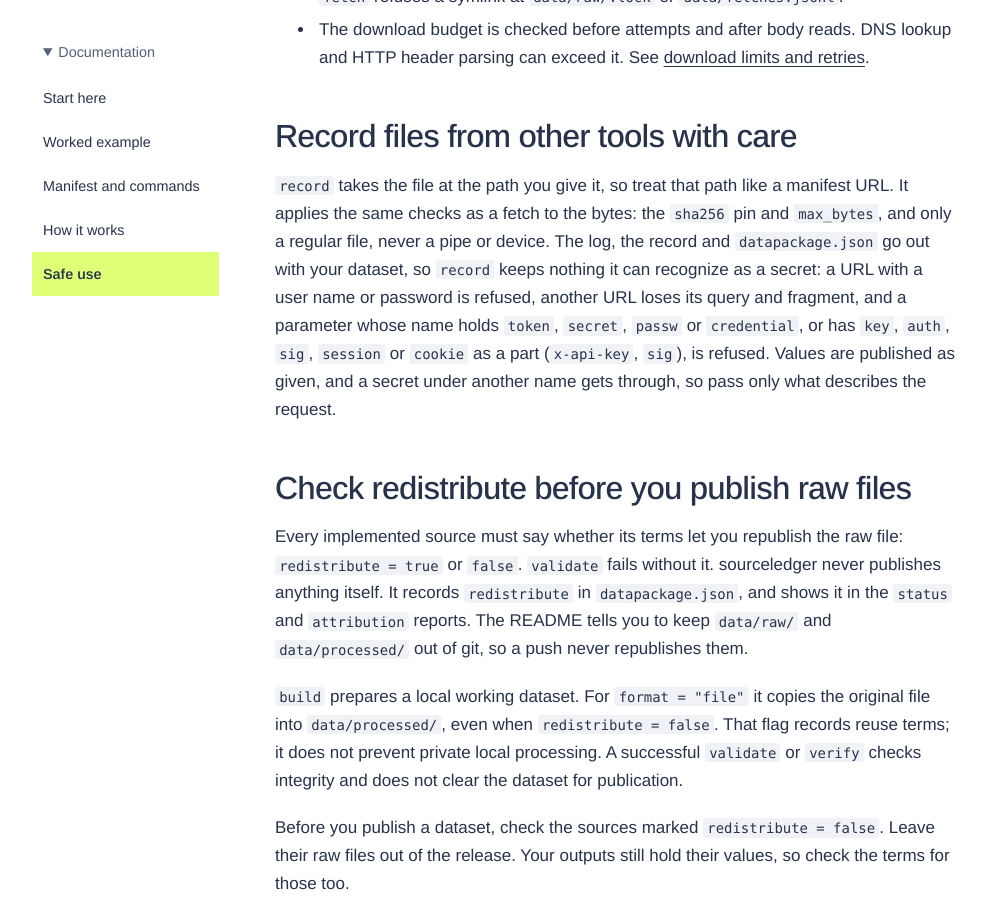
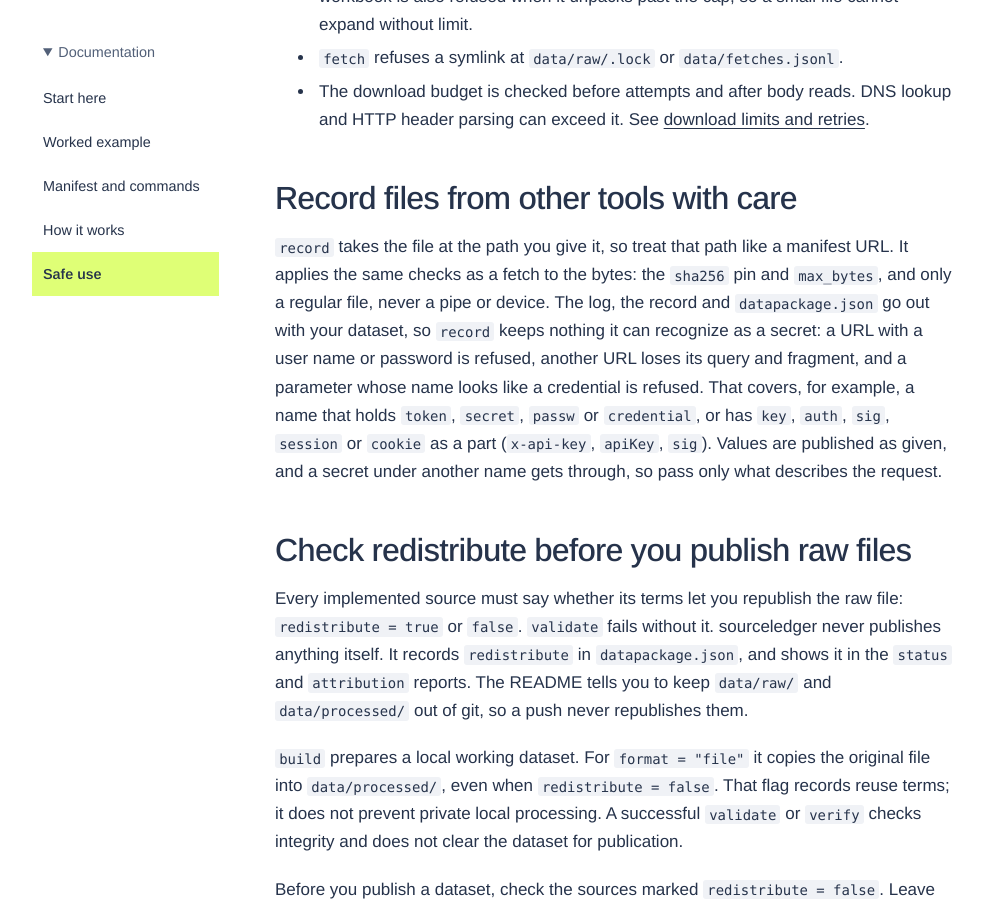
Before and after one commit to simonvanlierde/sourceledger, a Jekyll site: the page built from docs/secure-use.md, in a window 1280 px wide and 900 px high, scrolled down 2105 px. Shown: the whole window, without its empty margins (5-991 px from the left). Built offline with Jekyll 4.4.1, drawn with Linux system fonts in a browser that asks for light colours; some of the changed text lies outside the part shown.

Commit message:
docs: say a redirect's final URL loses its query, and that the credential names are examples
Signed-off-by: Simon van Lierde <90462640+simonvanlierde@users.noreply.github.com>

```diff
--- a/docs/secure-use.md
+++ b/docs/secure-use.md
@@ -85,8 +87,9 @@
 only a regular file, never a pipe or device. The log, the record and `datapackage.json`
 go out with your dataset, so `record` keeps nothing it can recognize as a secret: a URL
 with a user name or password is refused, another URL loses its query and fragment, and a
-parameter whose name holds `token`, `secret`, `passw` or `credential`, or has `key`, `auth`,
-`sig`, `session` or `cookie` as a part (`x-api-key`, `sig`), is refused. Values are published
+parameter whose name looks like a credential is refused. That covers, for example, a name
+that holds `token`, `secret`, `passw` or `credential`, or has `key`, `auth`, `sig`,
+`session` or `cookie` as a part (`x-api-key`, `apiKey`, `sig`). Values are published
 as given, and a secret under another name gets through, so pass only what describes the
 request.
 
```
Also changed, not shown: other parts of docs/secure-use.md (+2 -0 lines).
